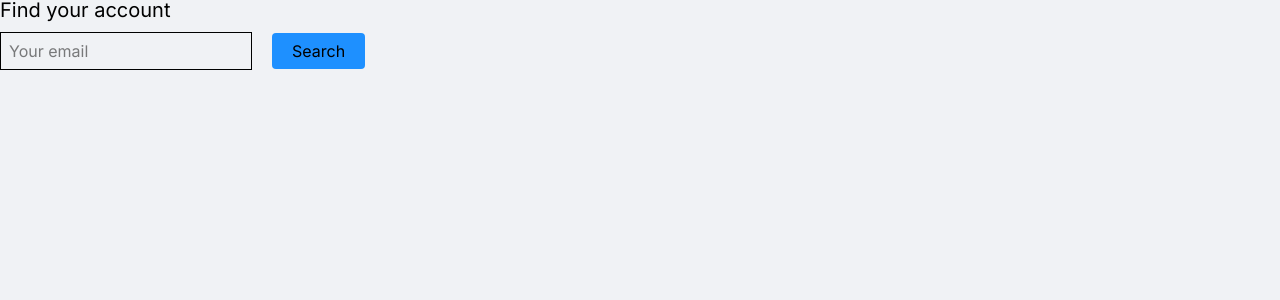
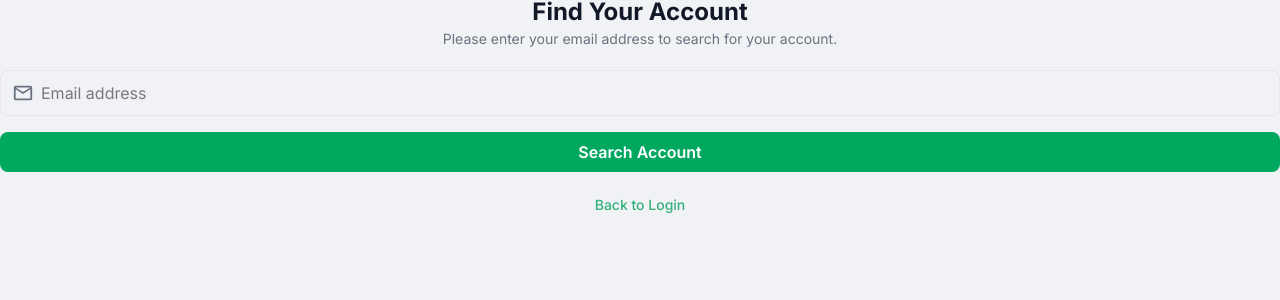
Before and after one commit to arafatYasir/Linkora, a React (Vite) app in the folder frontend/: page /forgot-password in a window 1280 px wide. Shown: the top 300 px of the page. Built offline with nearby package versions, Linux system fonts and the light colour scheme; no server answers.

Commit message:
Designed FindAccount.jsx with form validation and error state management

```diff
--- a/frontend/src/components/FindAccount.jsx
+++ b/frontend/src/components/FindAccount.jsx
@@ -1,38 +1,102 @@
 import { useState } from "react";
 import { useFindUserMutation } from "../../api/authApi";
+import { MdOutlineMailOutline } from "react-icons/md";
+import CustomInput from "./common/CustomInput";
+import { Link } from "react-router-dom";
+import { toast } from "react-toastify"
 
-const FindAccount = ({setUser, setVisibility}) => {
+const FindAccount = ({ setUser, setVisibility }) => {
+    // States
     const [email, setEmail] = useState("");
-    const [findUser, {isLoading, error}] = useFindUserMutation();
+    const [findUser, { isLoading, error: findUserError, isError }] = useFindUserMutation();
+    const [error, setError] = useState("");
+
+    // Constants
+    const emailRegex = /^(([^<>()[\]\.,;:\s@\"]+(\.[^<>()[\]\.,;:\s@\"]+)*)|(\".+\"))@(([^<>()[\]\.,;:\s@\"]+\.)+[^<>()[\]\.,;:\s@\"]{2,})$/i;
 
     const handleSubmit = async (e) => {
+        e.preventDefault();
+
+        // Resetting previous error message
+        setError("");
+
+        // Email validation
+        if(email.trim() === "") {
+            setError("Email is required");
+            return;
+        }
+        if(!emailRegex.test(email)) {
+            setError("Invalid email format");
+            return;
+        }
+
         try {
-            e.preventDefault();
-            const res = await findUser(email);
+            const res = await findUser(email).unwrap();
 
-            if(res.data?.email && res.data?.email.trim() !== "") {
-                setUser(res.data);
+            if (res?.email && res?.email.trim() !== "") {
+                setUser(res);
                 setVisibility(1);
             }
         }
         catch (e) {
-            console.log(e.message);
+            console.error(e.data.error);
+            toast.error(e.data.error);
         }
     }
 
     return (
-        <div>
-            {error && <p className="text-xl text-red-500">{error.data.error}</p>}
-            <p className="text-xl mb-3">Find your account</p>
+        <div className="space-y-6">
+            <div className="text-center">
+                <h2 className="text-2xl font-bold text-text-primary mb-2">Find Your Account</h2>
+                <p className="text-sm text-text-secondary">
+                    Please enter your email address to search for your account.
+                </p>
+            </div>
 
-            <form onSubmit={handleSubmit}>
-                <input
-                    className="px-2 py-2 border" type="email" placeholder="Your email" name="email"
-                    value={email} onChange={(e) => setEmail(e.target.value)}
-                />
+            <form onSubmit={handleSubmit} className="space-y-4">
+                <div>
+                    <div className="relative">
+                        <div className="absolute left-3 top-1/2 -translate-y-1/2 pointer-events-none text-text-secondary">
+                            <MdOutlineMailOutline size={22} />
+                        </div>
+                        <CustomInput
+                            type="email"
+                            value={email}
+                            setValue={setEmail}
+                            placeholder="Email address"
+                            paddingX="40px"
+                            paddingY="12px"
+                            backgroundColor="var(--color-bg)"
+                            width="100%"
+                            autoFocus
+                        />
+                    </div>
+                    {error && (
+                        <p className="text-error text-sm mt-1.5">{error}</p>
+                    )}
+                </div>
 
-                <button type="submit" className="bg-[dodgerblue] py-2.5 px-5 rounded ml-5 cursor-pointer">{isLoading ? "Searching..." : "Search"}</button>
+                <button
+                    type="submit"
+                    disabled={isLoading}
+                    className={`w-full py-3 px-5 rounded-lg font-semibold text-white bg-gradient-primary transition-[var(--transition-default)] ${isLoading
+                        ? "bg-primary-hover/80 cursor-not-allowed opacity-70"
+                        : "bg-primary-hover cursor-pointer opacity-100"
+                        } active:scale-98 hover:bg-primary-hover/80`}
+                >
+                    {isLoading ? "Searching..." : "Search Account"}
+                </button>
             </form>
+
+            <div className="text-center">
+                <Link
+                    to="/login"
+                    className="text-sm font-medium hover:underline"
+                    style={{ color: "var(--color-primary)" }}
+                >
+                    Back to Login
+                </Link>
+            </div>
         </div>
     )
 }
```
